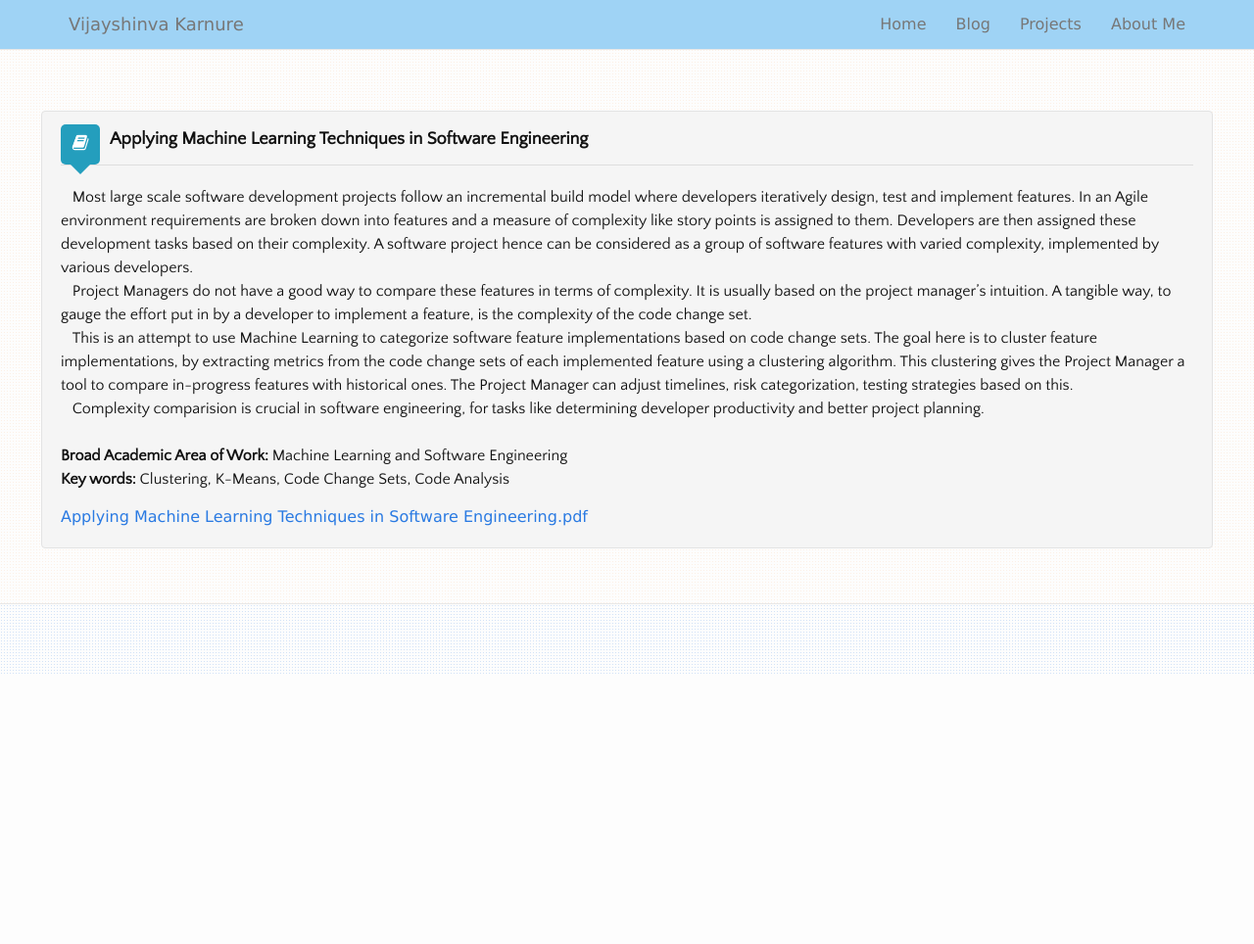
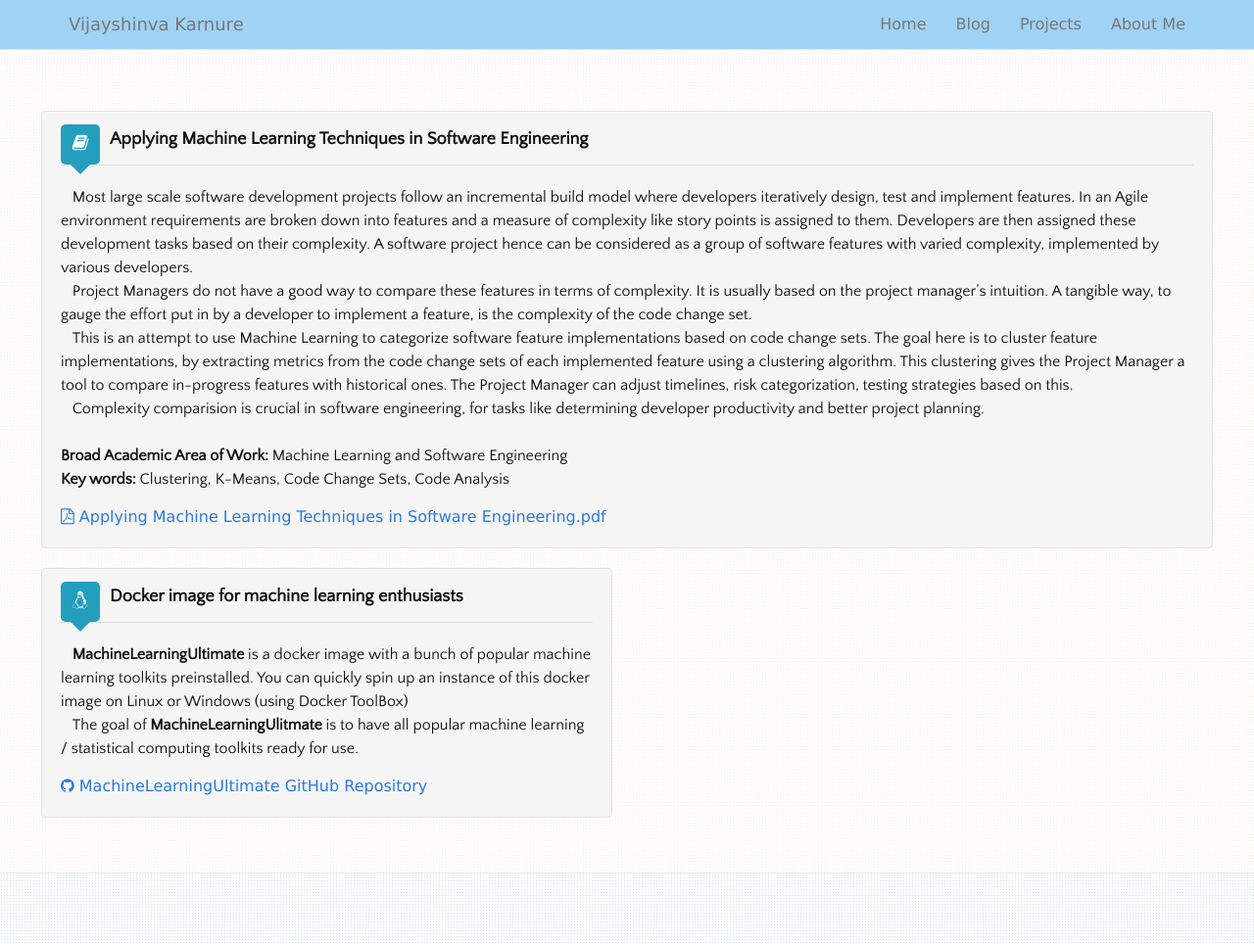
Before and after one commit to vijayshinva/vijayshinva.github.io, a Jekyll site: the page built from projects.md, in a window 1280 px wide and 964 px high. Shown: the whole window at 98% size. Built offline with Jekyll 4.4.1, drawn with Linux system fonts in a browser that asks for light colours; nearby versions of some CDN libraries.

Commit message:
update projects

```diff
--- a/projects.md
+++ b/projects.md
@@ -24,7 +24,25 @@ permalink: /projects/
 				<b>Key words:</b> Clustering, K-Means, Code Change Sets, Code Analysis
 				</p>
 				<a href="{{ "/downloads/Applying Machine Learning Techniques in Software Engineering.pdf" | prepend: site.baseurl }}">
-					Applying Machine Learning Techniques in Software Engineering.pdf
+					<i class="fa fa-file-pdf-o"></i> Applying Machine Learning Techniques in Software Engineering.pdf
+				</a>
+			</div>
+		</div>
+	</div>
+	<div class="row-fluid">
+        <div class="col-md-6">
+            <div class="well">
+			    <h3 class="title with-icon">
+					<span class="fa fa-linux cat-title"></span>
+					Docker image for machine learning enthusiasts
+				</h3>
+				<p>
+				&nbsp;&nbsp;&nbsp;<b>MachineLearningUltimate</b> is a docker image with a bunch of popular machine learning toolkits preinstalled. You can quickly spin up an instance of this docker image on Linux or Windows (using Docker ToolBox) <br/>
+
+				&nbsp;&nbsp;&nbsp;The goal of <b>MachineLearningUlitmate</b> is to have all popular machine learning / statistical computing toolkits ready for use.
+				</p>
+				<a href="https://github.com/vijayshinva/MachineLearningUltimate">
+					<i class="fa fa-github"></i> MachineLearningUltimate GitHub Repository
 				</a>
 			</div>
 		</div>
```
Also changed, not shown: _includes/header.html (+0 -20 lines).
